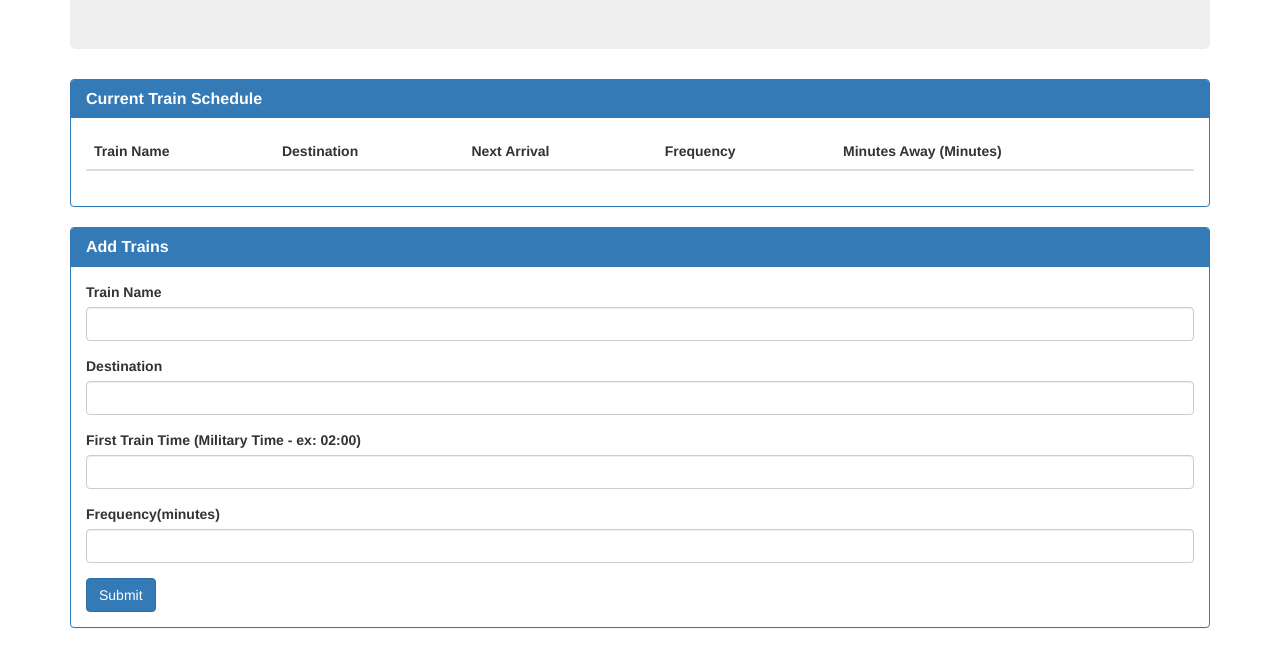
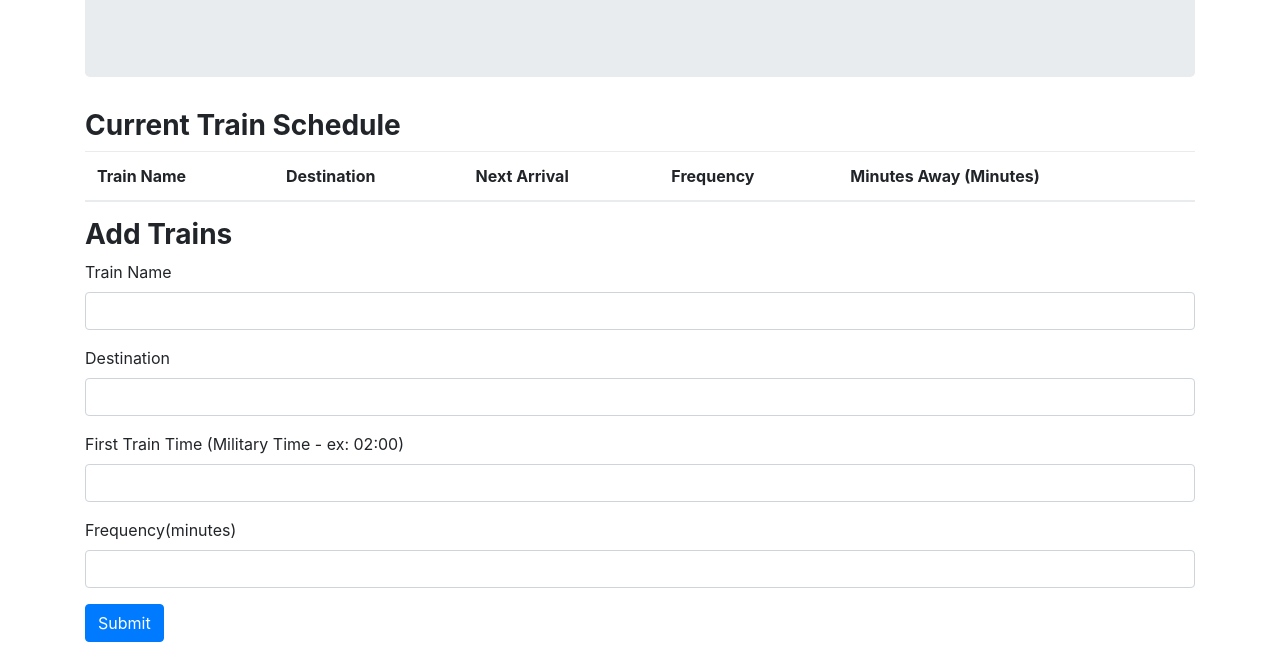
Before and after one commit to lanchondo/train-homework, a plain HTML site: page index.html in a window 1280 px wide. Shown: the part 191-839 px from the top of the page. Drawn offline with nearby package versions, Linux system fonts and the light colour scheme; no server answers.

Commit message:
Update index.html

```diff
--- a/index.html
+++ b/index.html
@@ -4,7 +4,7 @@
   <meta charset ="UTF-8">
   <meta name="viewport" content="width=device-width, initial-scale=1">
   <title>Choo Choo</title>
-  <link rel="stylesheet" href="https://maxcdn.bootstrapcdn.com/bootstrap/3.3.6/css/bootstrap.min.css" integrity="sha384-1q8mTJOASx8j1Au+a5WDVnPi2lkFfwwEAa8hDDdjZlpLegxhjVME1fgjWPGmkzs7" crossorigin="anonymous">
+  <link rel="stylesheet" href="https://maxcdn.bootstrapcdn.com/bootstrap/4.0.0-beta.2/css/bootstrap.min.css" integrity="sha384-PsH8R72JQ3SOdhVi3uxftmaW6Vc51MKb0q5P2rRUpPvrszuE4W1povHYgTpBfshb" crossorigin="anonymous">
   <script src="https://code.jquery.com/jquery-2.2.1.min.js"></script>
 
   <!-- Firebase Reference -->
```
